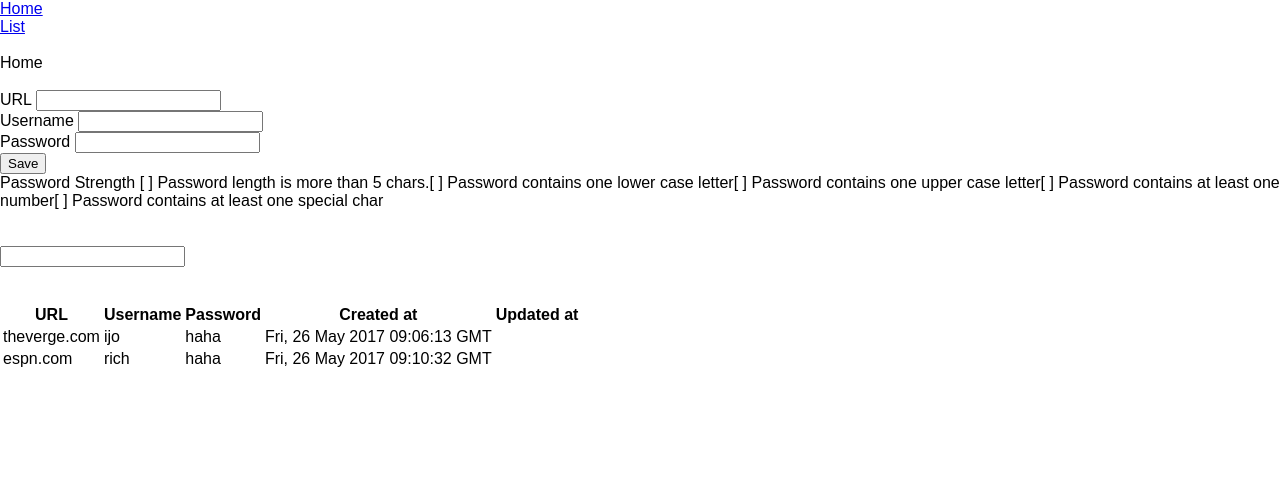
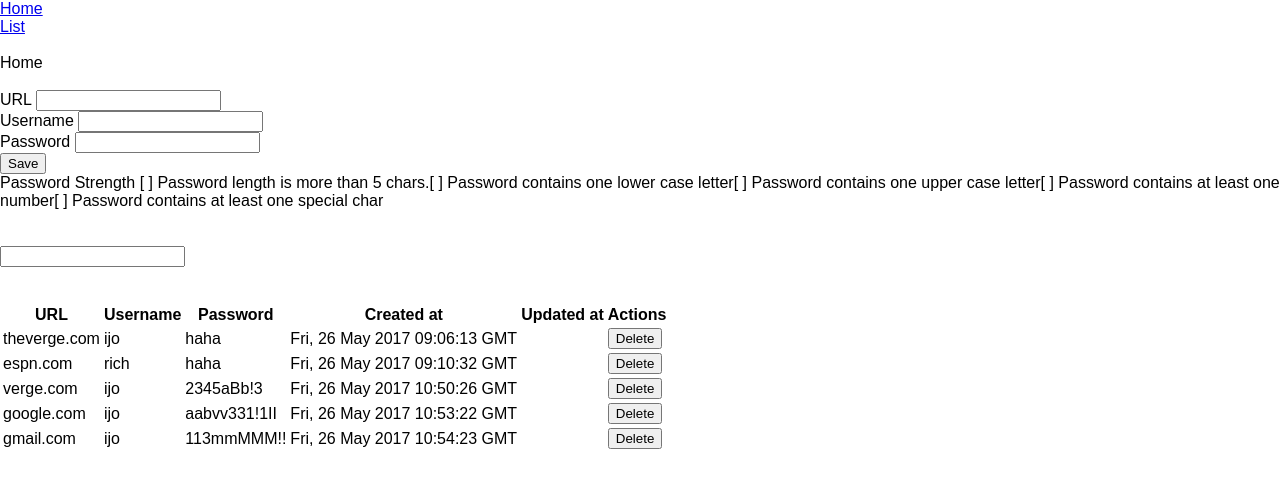
Before and after one commit to nerdijoe/react-redux-password-manager, a React (Create React App) app: page / in a window 1280 px wide. Shown: the top 488 px of the page. Built offline with nearby package versions, Linux system fonts and the light colour scheme; data requests are answered from the project's data file.

Commit message:
add delete button

```diff
--- a/data/db.json
+++ b/data/db.json
@@ -13,6 +13,27 @@
       "username": "rich",
       "password": "haha",
       "created_at": "2017-05-26T09:10:32.773Z"
+    },
+    {
+      "id": "69d376ce-ce4e-4a03-bc5c-63d8bbfdf99e",
+      "url": "verge.com",
+      "username": "ijo",
+      "password": "2345aBb!3",
+      "created_at": "2017-05-26T10:50:26.223Z"
+    },
+    {
+      "id": "9c50dc4d-4578-465a-a5ce-df6c12b0f9ba",
+      "url": "google.com",
+      "username": "ijo",
+      "password": "aabvv331!1II",
+      "created_at": "2017-05-26T10:53:22.887Z"
+    },
+    {
+      "id": "9ccd5d92-2605-4373-b1ee-ee175767f679",
+      "url": "gmail.com",
+      "username": "ijo",
+      "password": "113mmMMM!!",
+      "created_at": "2017-05-26T10:54:23.925Z"
     }
   ]
 }
--- a/src/actions/constants.js
+++ b/src/actions/constants.js
@@ -2,3 +2,4 @@ export const FETCH_DATA = 'FETCH_DATA'
 export const INCREMENT_LAST_ID = 'INCREMENT_LAST_ID'
 export const ADD_PASSWORD = 'ADD_PASSWORD'
 export const SEARCH = 'SEARCH'
+export const DELETE = 'DELETE'
--- a/src/actions/index.js
+++ b/src/actions/index.js
@@ -4,7 +4,8 @@ import {
   FETCH_DATA,
   INCREMENT_LAST_ID,
   ADD_PASSWORD,
-  SEARCH
+  SEARCH,
+  DELETE
 } from './constants'
 
 export const fetchData = (data) => {
@@ -73,3 +74,10 @@ export const search = (text) => {
     text
   }
 }
+
+export const deletePassword = (id) => {
+  return {
+    type: DELETE,
+    id
+  }
+}
--- a/src/components/PasswordForm.js
+++ b/src/components/PasswordForm.js
@@ -32,6 +32,19 @@ class PasswordForm extends React.Component {
     //check validation, if all true then proceed
 
     this.props.actionAddPassword(this.state)
+
+    const validationErrors = this.state.validationErrors
+    validationErrors.password_min_length = false
+    validationErrors.password_lower_case_count = false
+    validationErrors.password_upper_case_count = false
+    validationErrors.password_contain_number = false
+    validationErrors.password_contain_special_char = false
+
+    this.setState({
+      url: '',
+      username: '',
+      password: ''
+    })
   }
 
   printMessage() {
--- a/src/components/SearchResult.js
+++ b/src/components/SearchResult.js
@@ -2,6 +2,9 @@ import React from 'react'
 import { connect } from 'react-redux'
 
 class SearchResult extends React.Component {
+  handleDelete(id) {
+    console.log('handleDelete ' + id)
+  }
 
   render() {
     return (
@@ -15,6 +18,7 @@ class SearchResult extends React.Component {
             <th>Password</th>
             <th>Created at</th>
             <th>Updated at</th>
+            <th>Actions</th>
           </tr>
           </thead>
           <tbody>
@@ -32,6 +36,7 @@ class SearchResult extends React.Component {
                 <td>{d.password}</td>
                 <td>{created_at}</td>
                 <td>{updated_at}</td>
+                <td><button onClick={() => {this.handleDelete(d.id)}}>Delete</button></td>
               </tr>
             )
           })}
```
